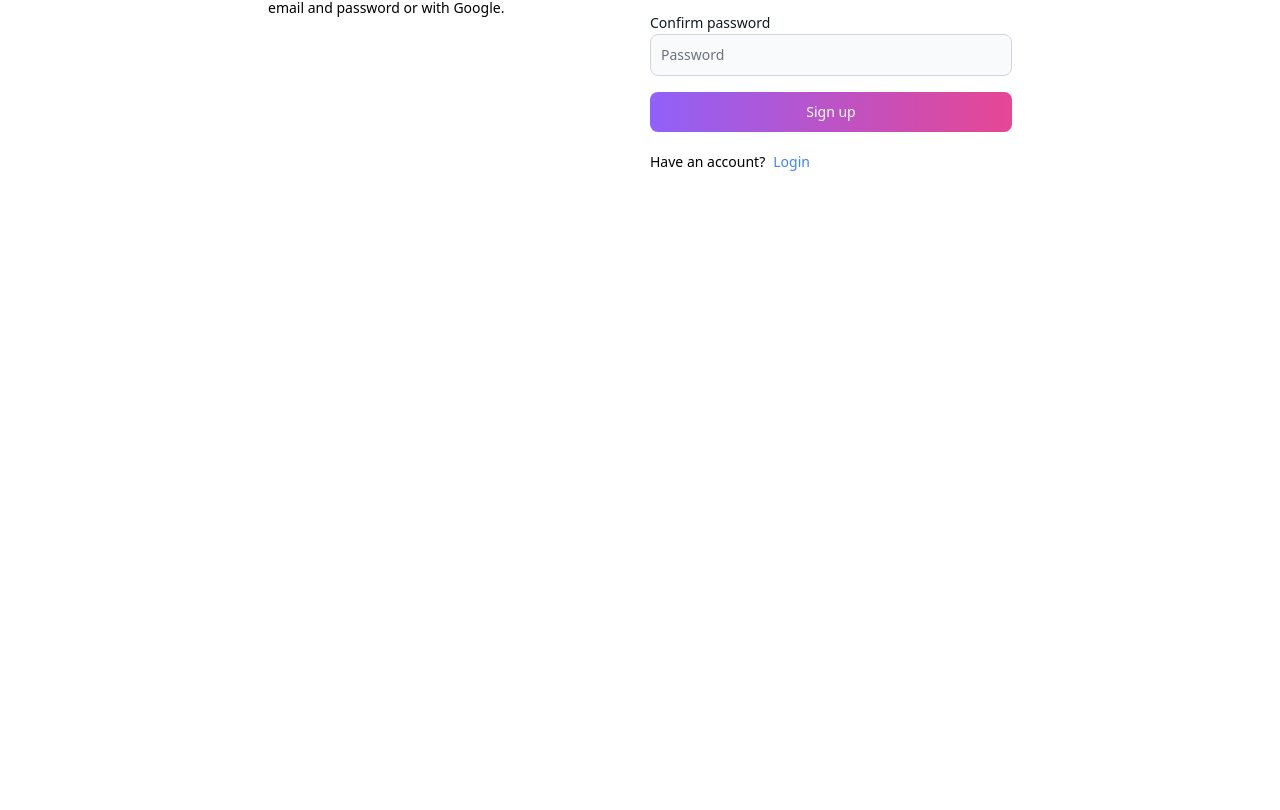
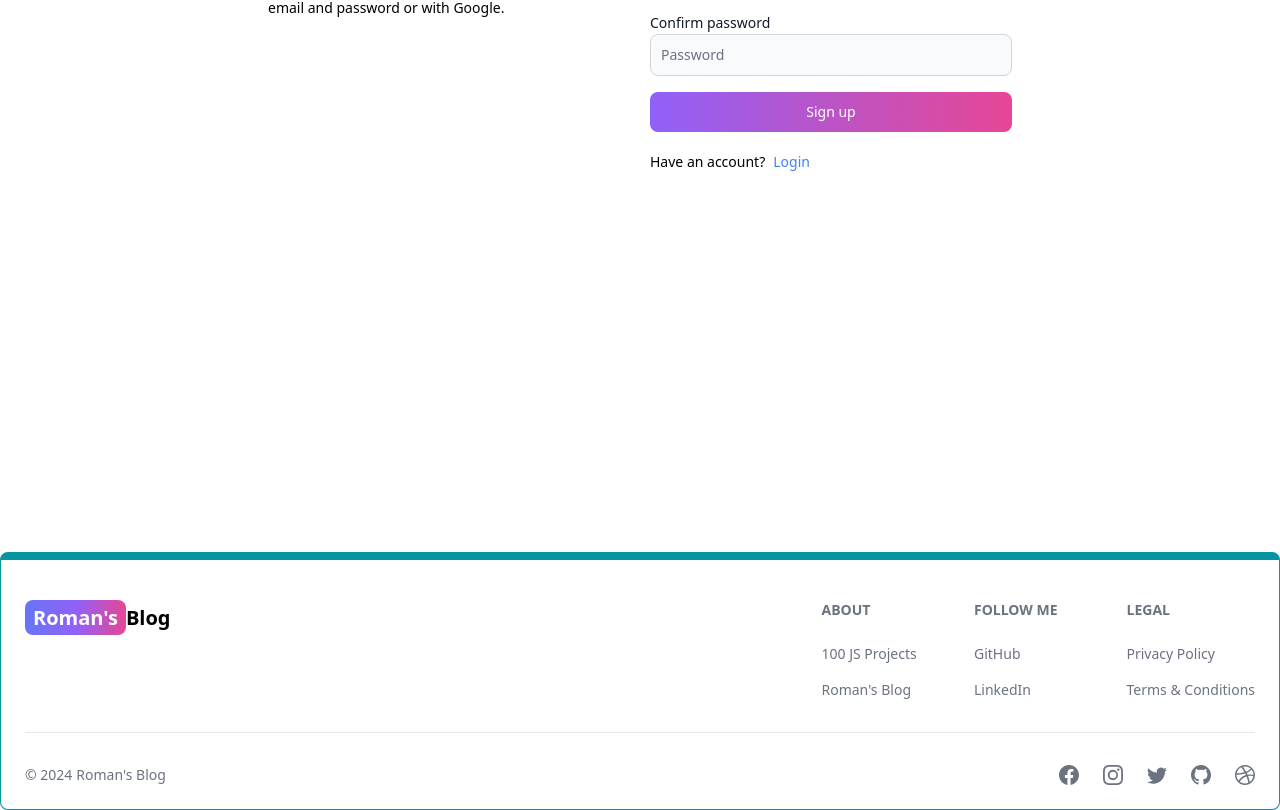
Before and after one commit to Romantev/The-Blog, a React (Vite) app in the folder client/: page /register in a window 1280 px wide. Shown: the part 392-1202 px from the top of the page. Before the commit the page ends 944 px from the top, so only its background shows below. Built offline with nearby package versions, Linux system fonts and the light colour scheme.

Commit message:
create footer

```diff
--- a/client/src/App.jsx
+++ b/client/src/App.jsx
@@ -9,6 +9,7 @@
 
 // import methods
 import { BrowserRouter, Routes, Route } from "react-router-dom";
+import Footer from "./components/Footer";
 
 export default function App() {
   return (
@@ -22,6 +23,7 @@
         <Route path="/login" element={<Login />} />
         <Route path="/register" element={<Register />} />
       </Routes>
+      <Footer />
     </BrowserRouter>
   );
 }
--- /dev/null
+++ b/client/src/components/Footer.jsx
@@ -0,0 +1,88 @@
+import { Footer } from "flowbite-react";
+import { Link } from "react-router-dom";
+import {
+  BsFacebook,
+  BsInstagram,
+  BsTwitter,
+  BsGithub,
+  BsDribbble,
+} from "react-icons/bs";
+
+export default function FooterCom() {
+  return (
+    <Footer container className="border border-t-8 border-teal-500">
+      <div className="w-full max-w-7xl mx-auto">
+        <div className="grid w-full justify-between sm:flex md:grid-cols-1">
+          <div className="mt-5">
+            <Link
+              to="/"
+              className="self-center whitespace-nowrap text-lg sm:text-xl font-semibold dark:text-white">
+              <span className="px-2 py-1 bg-gradient-to-r from-indigo-500 via-purple-500 to-pink-500 rounded-lg text-white">
+                Roman's
+              </span>
+              Blog
+            </Link>
+          </div>
+          <div className="grid grid-cols-2 gap-8 mt-4 sm:grid-cols-3 sm:gap-6">
+            <div>
+              <Footer.Title title="About" />
+              <Footer.LinkGroup col>
+                <Footer.Link
+                  href="https://github.com/Romantev"
+                  target="_blank"
+                  rel="noopener noreferrer">
+                  100 JS Projects
+                </Footer.Link>
+                <Footer.Link
+                  href="/about"
+                  target="_blank"
+                  rel="noopener noreferrer">
+                  Roman's Blog
+                </Footer.Link>
+              </Footer.LinkGroup>
+            </div>
+            <div>
+              <Footer.Title title="Follow me" />
+              <Footer.LinkGroup col>
+                <Footer.Link
+                  href="https://github.com/Romantev"
+                  target="_blank"
+                  rel="noopener noreferrer">
+                  GitHub
+                </Footer.Link>
+                <Footer.Link
+                  href="https://www.linkedin.com/in/roman-parfentev/"
+                  target="_blank"
+                  rel="noopener noreferrer">
+                  LinkedIn
+                </Footer.Link>
+              </Footer.LinkGroup>
+            </div>
+            <div>
+              <Footer.Title title="Legal" />
+              <Footer.LinkGroup col>
+                <Footer.Link href="#">Privacy Policy</Footer.Link>
+                <Footer.Link href="#">Terms & Conditions</Footer.Link>
+              </Footer.LinkGroup>
+            </div>
+          </div>
+        </div>
+        <Footer.Divider />
+        <div className="w-full sm:flex sm:items-center sm:justify-between">
+          <Footer.Copyright
+            href="#"
+            by="Roman's Blog"
+            year={new Date().getFullYear()}
+          />
+          <div className="flex gap-6 sm:mt-0 mt-4 sm:justify-center">
+            <Footer.Icon href="#" icon={BsFacebook} />
+            <Footer.Icon href="#" icon={BsInstagram} />
+            <Footer.Icon href="#" icon={BsTwitter} />
+            <Footer.Icon href="https://github.com/Romantev" icon={BsGithub} />
+            <Footer.Icon href="#" icon={BsDribbble} />
+          </div>
+        </div>
+      </div>
+    </Footer>
+  );
+}
```
